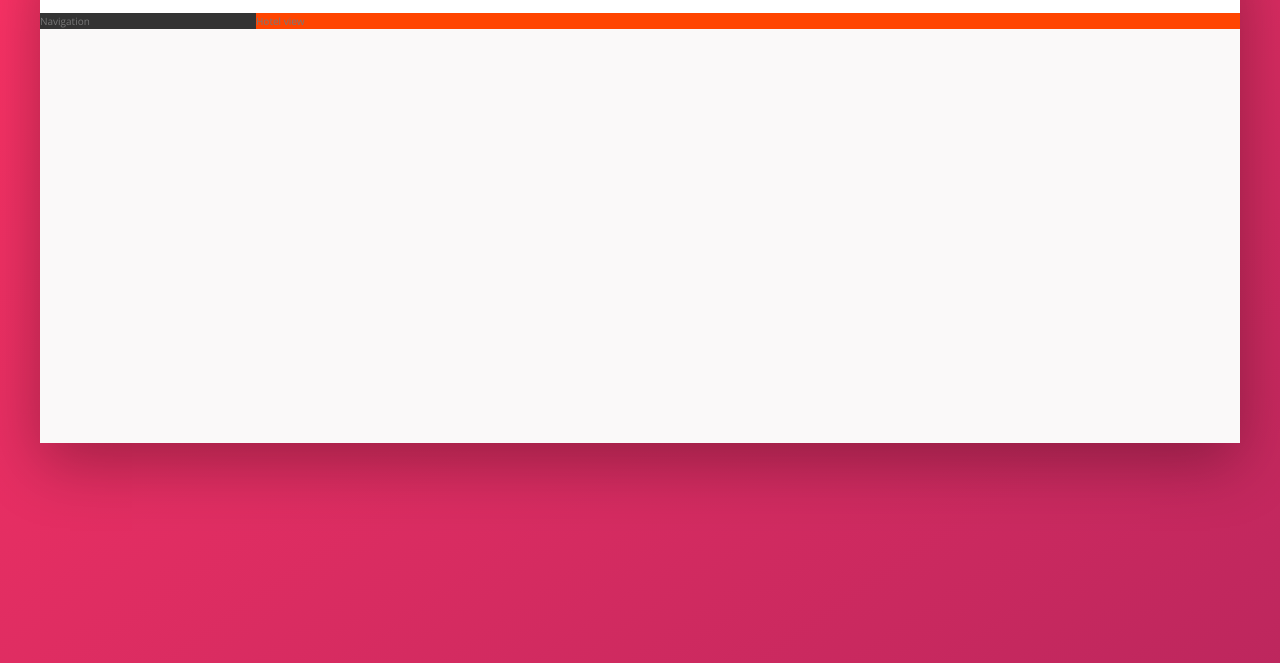
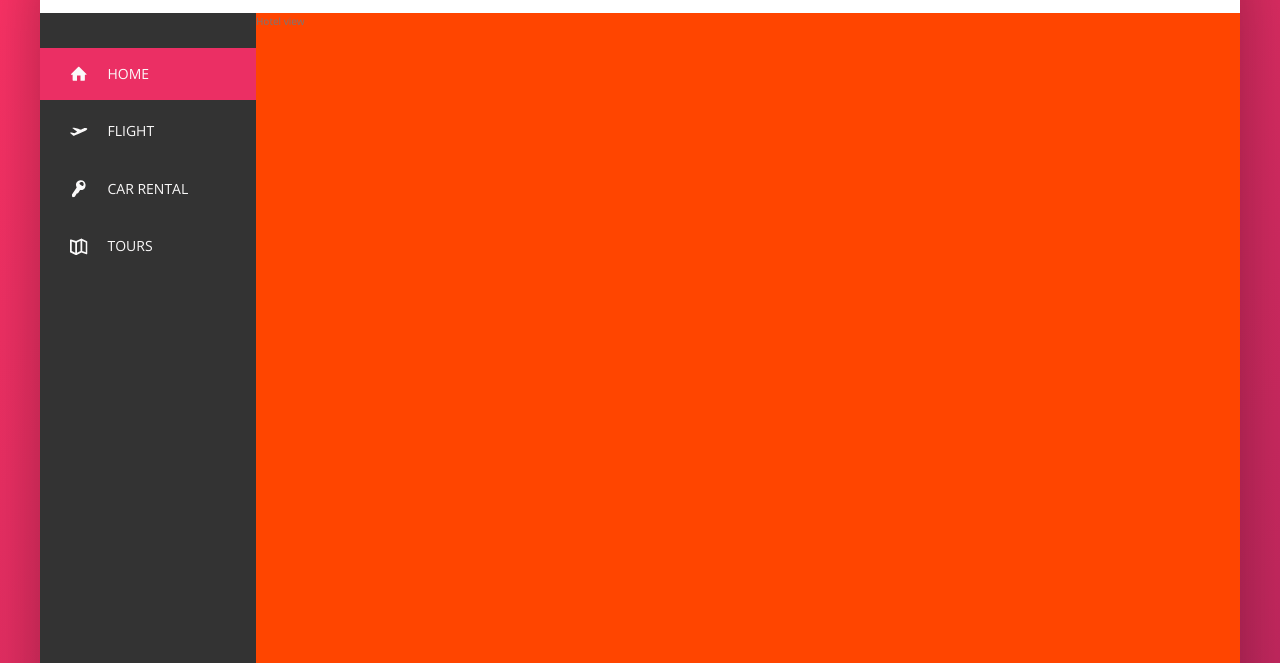
Before and after one commit to Hemanthgwda/Trillo, a website: page index.html in a window 1280 px wide. Shown: the part 137-800 px from the top of the page. Drawn offline with nearby package versions, Linux system fonts and the light colour scheme.

Commit message:
Add navigation to the page

```diff
--- a/index.html
+++ b/index.html
@@ -54,7 +54,44 @@
         </nav>
       </header>
       <div class="content">
-        <nav class="sidebar">Navigation</nav>
+        <nav class="sidebar">
+          <ul class="side-nav">
+            <li class="side-nav__item side-nav__item--active">
+              <a href="#" class="side-nav__link"
+                ><svg class="side-nav__icon">
+                  <use href="img/sprite.svg#icon-home"></use>
+                </svg>
+                <span>Home</span>
+              </a>
+            </li>
+            <li class="side-nav__item">
+              <a href="#" class="side-nav__link">
+                <svg class="side-nav__icon">
+                  <use href="img/sprite.svg#icon-aircraft-take-off"></use>
+                </svg>
+                <span>Flight</span>
+              </a>
+            </li>
+            <li class="side-nav__item">
+              <a href="#" class="side-nav__link">
+                <svg class="side-nav__icon">
+                  <use href="img/sprite.svg#icon-key"></use>
+                </svg>
+                <span>Car rental</span>
+              </a>
+            </li>
+
+            <li class="side-nav__item">
+              <a href="#" class="side-nav__link">
+                <svg class="side-nav__icon">
+                  <use href="img/sprite.svg#icon-map"></use>
+                </svg>
+                <span>Tours</span>
+              </a>
+            </li>
+          </ul>
+          <div class="legal">&copy;2024 by Trillo.All rights reserved</div>
+        </nav>
         <main class="hotel-view">Hotel view</main>
       </div>
     </div>
--- a/sass/_components.scss
+++ b/sass/_components.scss
@@ -104,3 +104,70 @@
     margin-right: 1rem;
   }
 }
+
+////////////////////
+///SIDE NAVIGATION
+
+.side-nav {
+  font-size: 1.4rem;
+  list-style: none;
+  margin-top: 3.5rem;
+
+  &__item {
+    position: relative;
+    &:not(:last-child) {
+      margin-bottom: 0.5rem;
+    }
+  }
+  //Animation effect when you hover the link is caused by this
+  &__item::before {
+    content: "";
+    position: absolute;
+    top: 0;
+    left: 0;
+    height: 100%;
+    width: 3px;
+    background-color: var(--color-primary);
+    transform: scaleY(0);
+    transition: transform 0.2s, width 0.4s cubic-bezier(1, 0, 0, 1) 0.2s,
+      background-color 0.1s;
+  }
+  // And this
+  &__item:hover::before,
+  &__item--active::before {
+    transform: scaleY(1);
+    width: 100%;
+  }
+
+  &__item:active::before {
+    background-color: var(--color-primary-light);
+  }
+
+  &__link:link,
+  &__link:visited {
+    color: var(--color-grey-light-1);
+    text-decoration: none;
+    text-transform: uppercase;
+    display: block;
+    padding: 1.5rem 3rem;
+    display: flex;
+    align-items: center;
+    // position set to relative because z-index only works on positioned elements
+    position: relative;
+    z-index: 10;
+  }
+  &__icon {
+    height: 1.75rem;
+    width: 1.75rem;
+    margin-right: 2rem;
+    fill: currentColor;
+  }
+}
+////////////////////
+///LEGAL TEXT
+.legal {
+  font-size: 1.2rem;
+  color: var(--color-grey-light-4);
+  padding: 2.5rem;
+  text-align: center;
+}
--- a/sass/_layout.scss
+++ b/sass/_layout.scss
@@ -20,8 +20,15 @@
 .sidebar {
   background-color: var(--color-grey-dark-1);
   flex: 0 0 18%;
+  display: flex;
+  flex-direction: column;
+  justify-content: space-between;
 }
 .hotel-view {
+  background-color: #fff;
+  // TESTING
   background-color: orangered;
+  height: 80rem;
+  ////
   flex: 1;
 }
```
Also changed, not shown: css/main.css.
